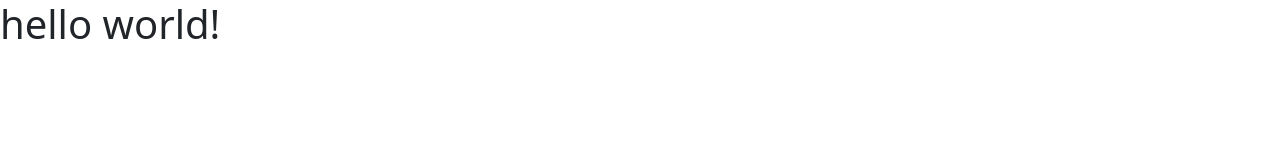
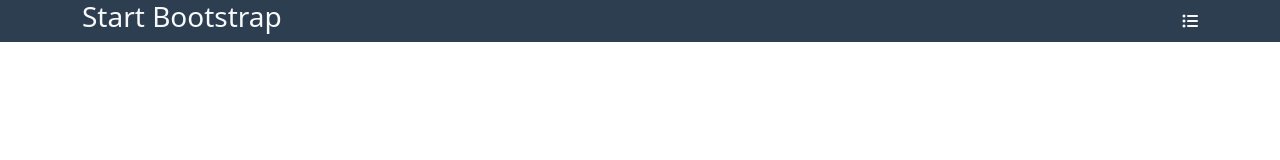
Before and after one commit to w3bd3v3lop3rNico/html-css-bootstrap-freelancer, a plain HTML site: page index.html in a window 1280 px wide. Drawn offline with nearby package versions, Linux system fonts and the light colour scheme.

```diff
--- a/css/style.css
+++ b/css/style.css
@@ -0,0 +1,26 @@
+/* palette colori */
+
+:root {
+    --dark-blue: #2C3E50;
+    --light-blue: #3A546D;
+    --aquamarine: #1ABC9C;
+    --light: #ffffff;
+}
+
+.topbar {
+    background-color: var(--dark-blue);
+}
+
+/* @media (min-width: 576px) { ... }
+
+
+@media (min-width: 768px) { ... }
+
+
+@media (min-width: 992px) { ... }
+
+
+@media (min-width: 1200px) { ... }
+
+
+@media (min-width: 1400px) { ... } */
--- a/index.html
+++ b/index.html
@@ -4,11 +4,32 @@
     <meta charset="UTF-8">
     <meta name="viewport" content="width=device-width, initial-scale=1.0">
     <title>Start Bootstrap</title>
+    <link
+		rel="stylesheet"
+		href="https://cdnjs.cloudflare.com/ajax/libs/font-awesome/6.4.2/css/all.min.css"
+		integrity="sha512-z3gLpd7yknf1YoNbCzqRKc4qyor8gaKU1qmn+CShxbuBusANI9QpRohGBreCFkKxLhei6S9CQXFEbbKuqLg0DA=="
+		crossorigin="anonymous"
+		referrerpolicy="no-referrer"
+	/>
     <link href="https://cdn.jsdelivr.net/npm/bootstrap@5.3.2/dist/css/bootstrap.min.css" rel="stylesheet" integrity="sha384-T3c6CoIi6uLrA9TneNEoa7RxnatzjcDSCmG1MXxSR1GAsXEV/Dwwykc2MPK8M2HN" crossorigin="anonymous">
     <link rel="stylesheet" href="./css/style.css">
 </head>
 <body>
-    <h1>hello world!</h1>
+    <section class="topbar text-light">
+        <aside class="container container-lg container-xlg">
+            <div class="row justify-content-between flex-nowrap align-items-center">
+                <div class="col-sm-auto">
+                    <h3>Start Bootstrap</h3>
+                </div>
+                <div class="col-sm-auto">
+                    <div><i class="fa-solid fa-list-ul"></i></div>
+
+                </div>
+            </div>
+
+        </aside>
+    </section>
+
 
 </body>
 </html>
```
